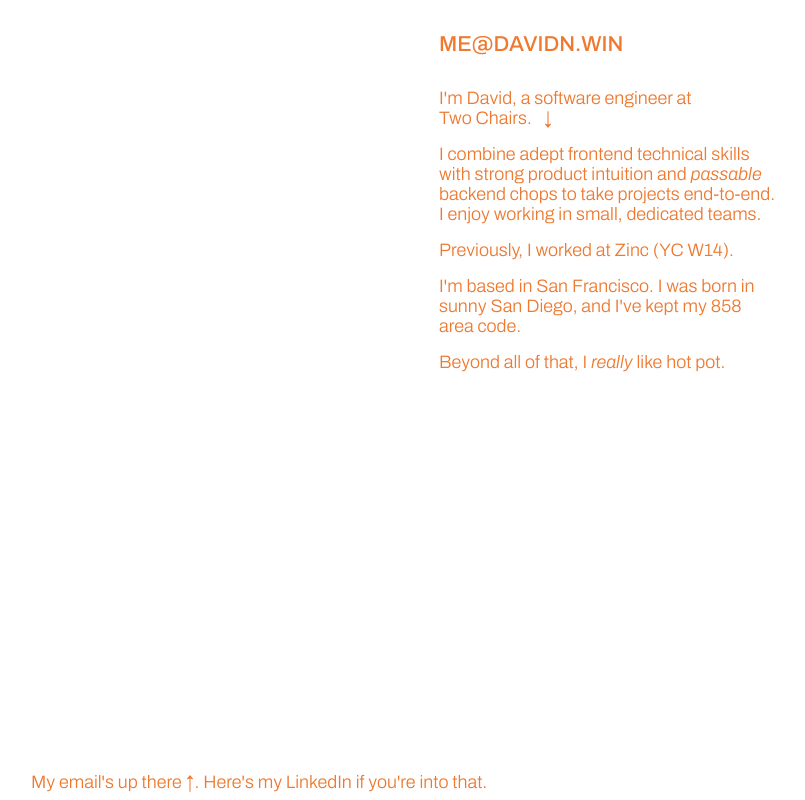
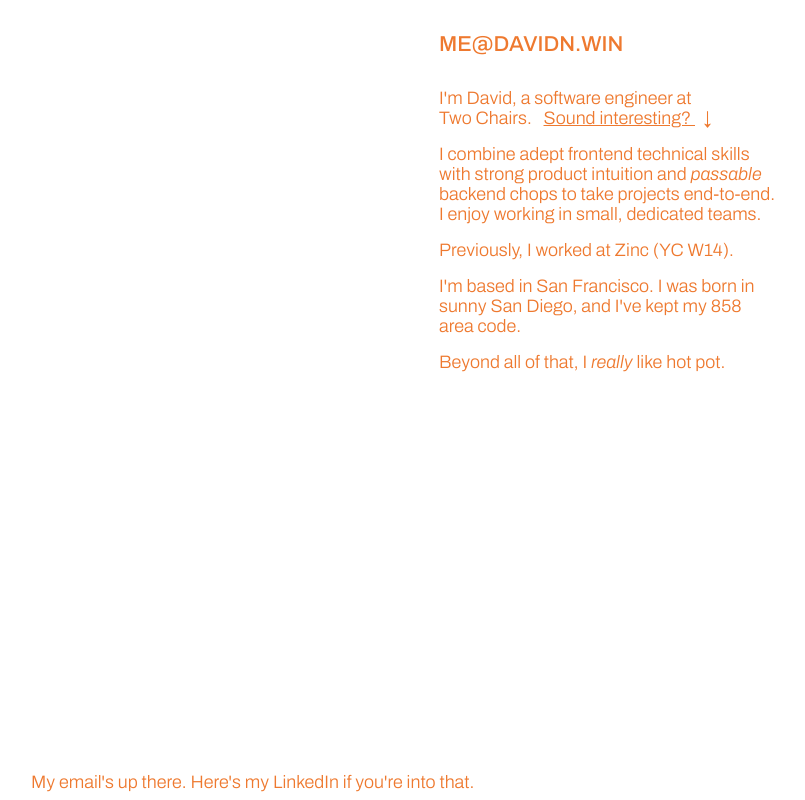
Before and after one commit to dav1dn/davidn.win, a website built with webpack: page src/index.html in a window 1280 px wide. Shown: the whole page, without its empty margins (1-806 px from the left). Built offline with nearby package versions, Linux system fonts and the light colour scheme.

Commit message:
Add dist

```diff
--- a/src/index.html
+++ b/src/index.html
@@ -34,8 +34,11 @@
           I'm David, a software engineer at
           <span style="display: inline-block"
             ><a href="https://twochairs.com">Two Chairs</a>.
-            <span style="margin: 0 8px">↓</span></span
-          >
+            <span style="margin: 0 8px; text-decoration: underline">
+              Sound interesting?
+            </span>
+            ↓
+          </span>
         </p>
         <div class="show me when hovering">
           <p>
@@ -53,7 +56,8 @@
       <div>
         <p>
           I combine adept frontend technical skills with strong product
-          intuition and <i>passable</i> backend chops to take projects end-to-end. I enjoy working in small, dedicated teams.
+          intuition and <i>passable</i> backend chops to take projects
+          end-to-end. I enjoy working in small, dedicated teams.
         </p>
       </div>
       <div>
@@ -63,22 +67,25 @@
         </p>
       </div>
       <div>
-        <p>I'm based in San Francisco. I was born in sunny San Diego, and I've kept my 858 area code.</p>
+        <p>
+          I'm based in San Francisco. I was born in sunny San Diego, and I've
+          kept my 858 area code.
+        </p>
       </div>
       <div>
-        <p>
-          Beyond all of that, I <i>really</i> like hot pot.
-        </p>
+        <p>Beyond all of that, I <i>really</i> like hot pot.</p>
       </div>
     </div>
     <div class="everything else"></div>
   </div>
   <div class="contact">
-    My email's up there ↑. Here's my <a href="https://www.linkedin.com/in/dnguyenv/" target="_blank">LinkedIn</a> if you're into that.
+    My email's up there. Here's my
+    <a href="https://www.linkedin.com/in/dnguyenv/" target="_blank">LinkedIn</a>
+    if you're into that.
   </div>
   <!-- <div class="this is the header content">
     <svg viewBox="0 0 113 14.1">
       <text x="-1" y="11.6">me@davidn.win</text>
     </svg>
   </div> -->
- </body>
+</body>
```
Also changed, not shown: dist/index.html (added), dist/main.js (added).
